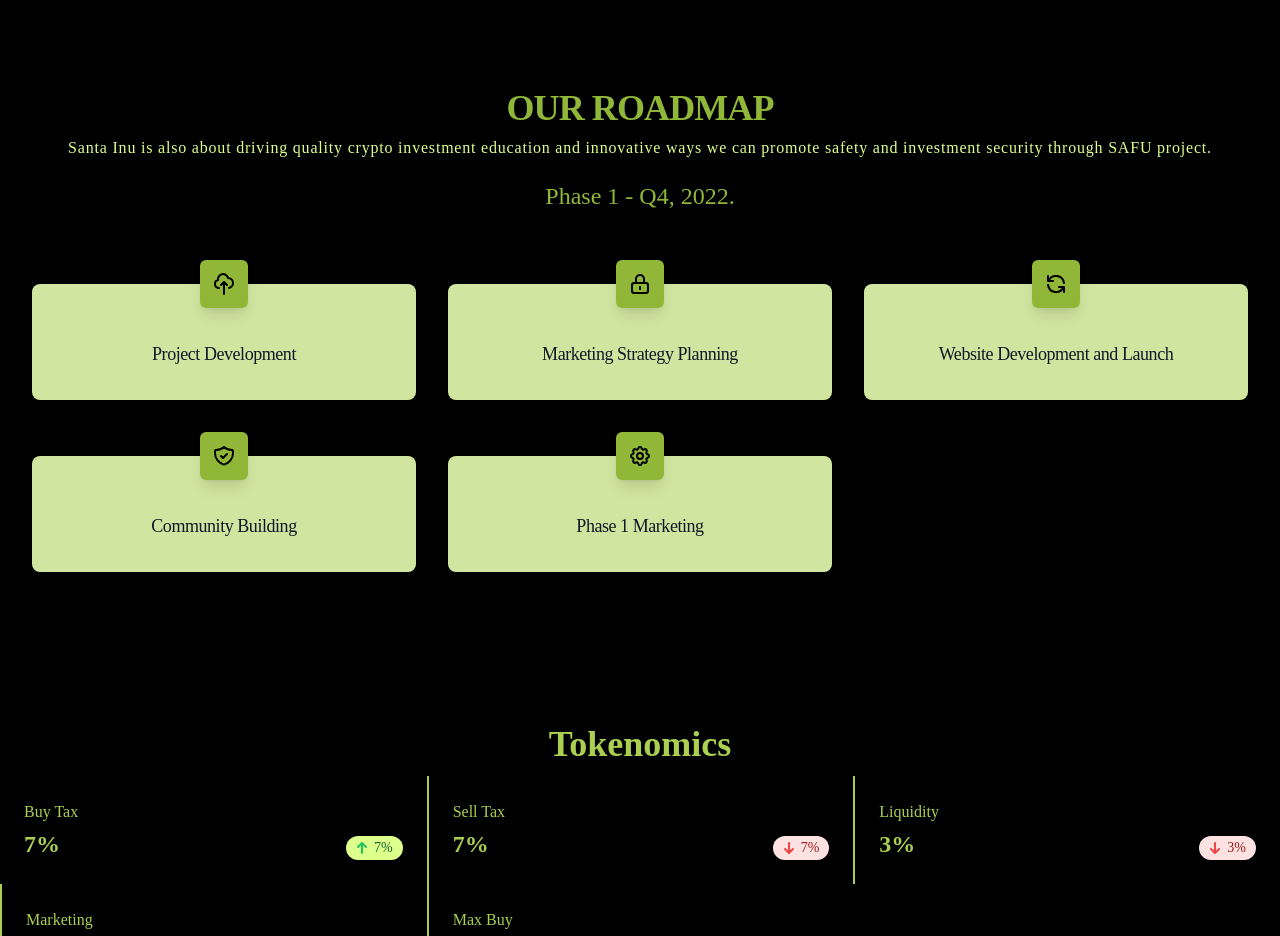
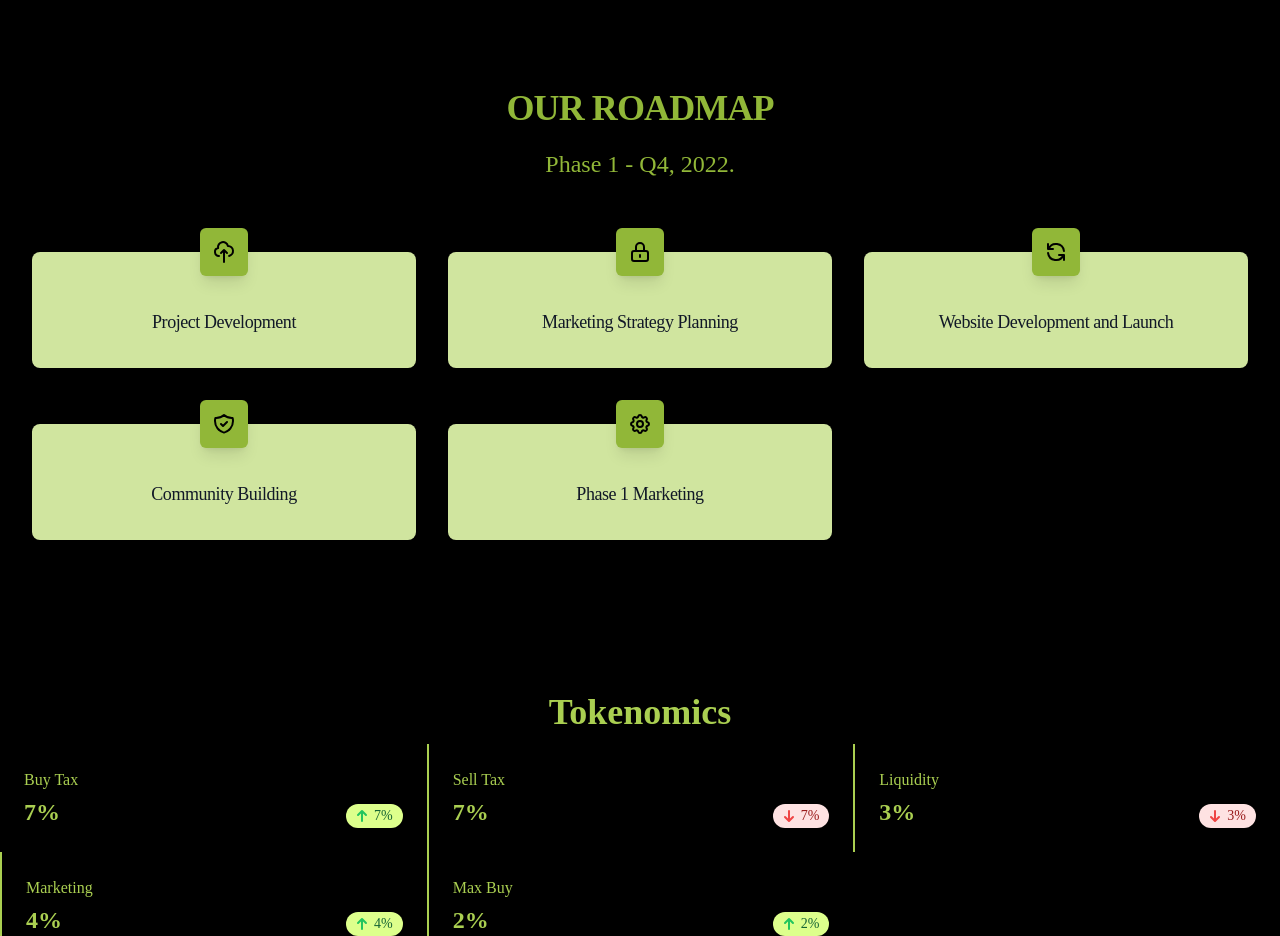
Before and after one commit to Elishaokon13/Degen-Project, a React (Create React App) app: page / in a window 1280 px wide. Shown: the part 840-1776 px from the top of the page. Built offline with nearby package versions, Linux system fonts and the light colour scheme.

Commit message:
Update Roadmap.jsx

```diff
--- a/src/components/Roadmap.jsx
+++ b/src/components/Roadmap.jsx
@@ -22,9 +22,9 @@
       <div className="relative bg-black py-16 sm:py-24 lg:py-32">
         <div className="mx-auto max-w-md px-4 text-center sm:max-w-3xl sm:px-6 lg:px-8 lg:max-w-7xl">
           <h2 className="text-3xl font-extrabold text-[#91b738] tracking-tight sm:text-4xl uppercase">Our Roadmap</h2>
-          <p className="mt-2 text-base tracking-wider text-[#ddff8c]">
+         {/* <p className="mt-2 text-base tracking-wider text-[#ddff8c]">
           Santa Inu is also about driving quality crypto investment education and innovative ways we can promote safety and investment security through SAFU project.
-          </p>
+          </p> */}
           <p className="mt-5 max-w-prose mx-auto text-2xl text-[#91b738]">
           Phase 1 - Q4, 2022.
           </p>
```
